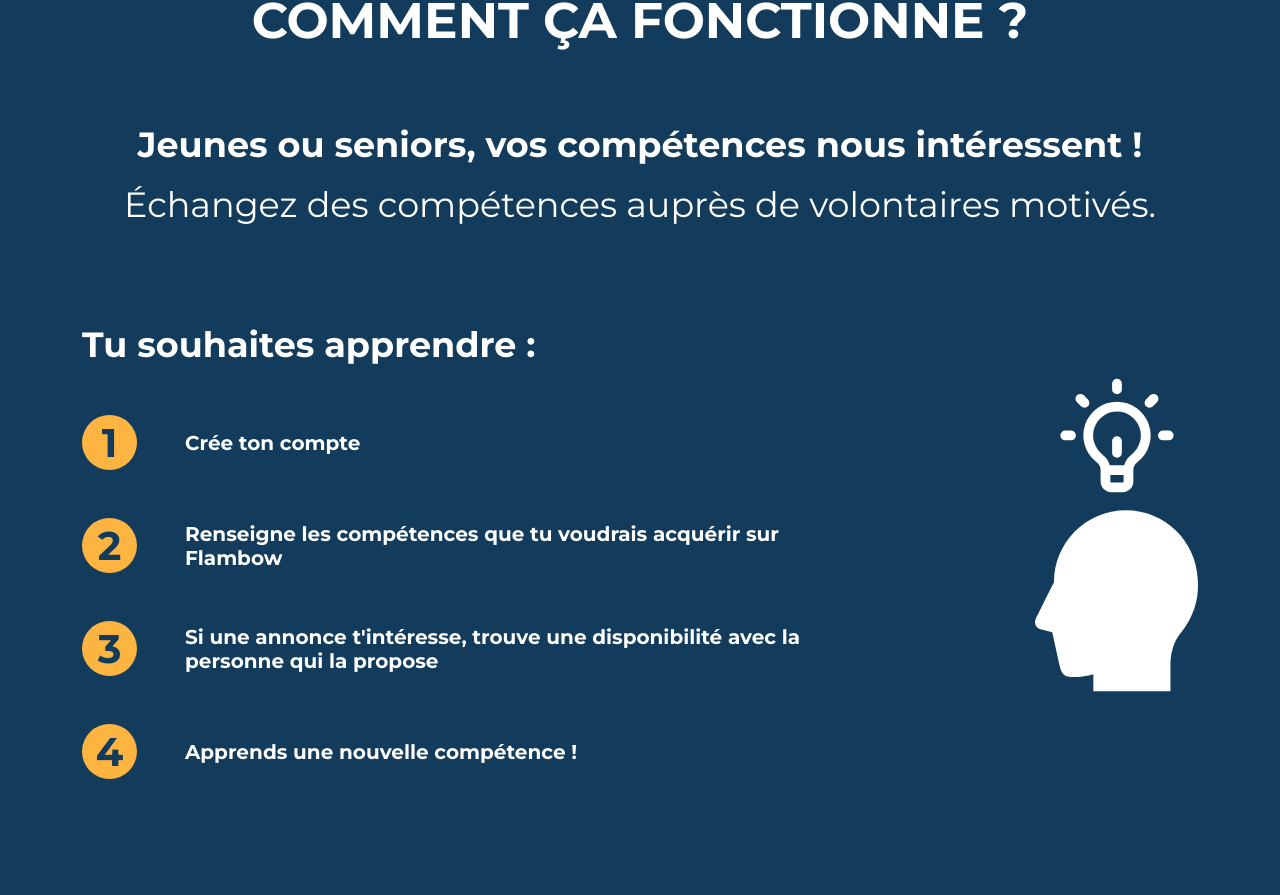
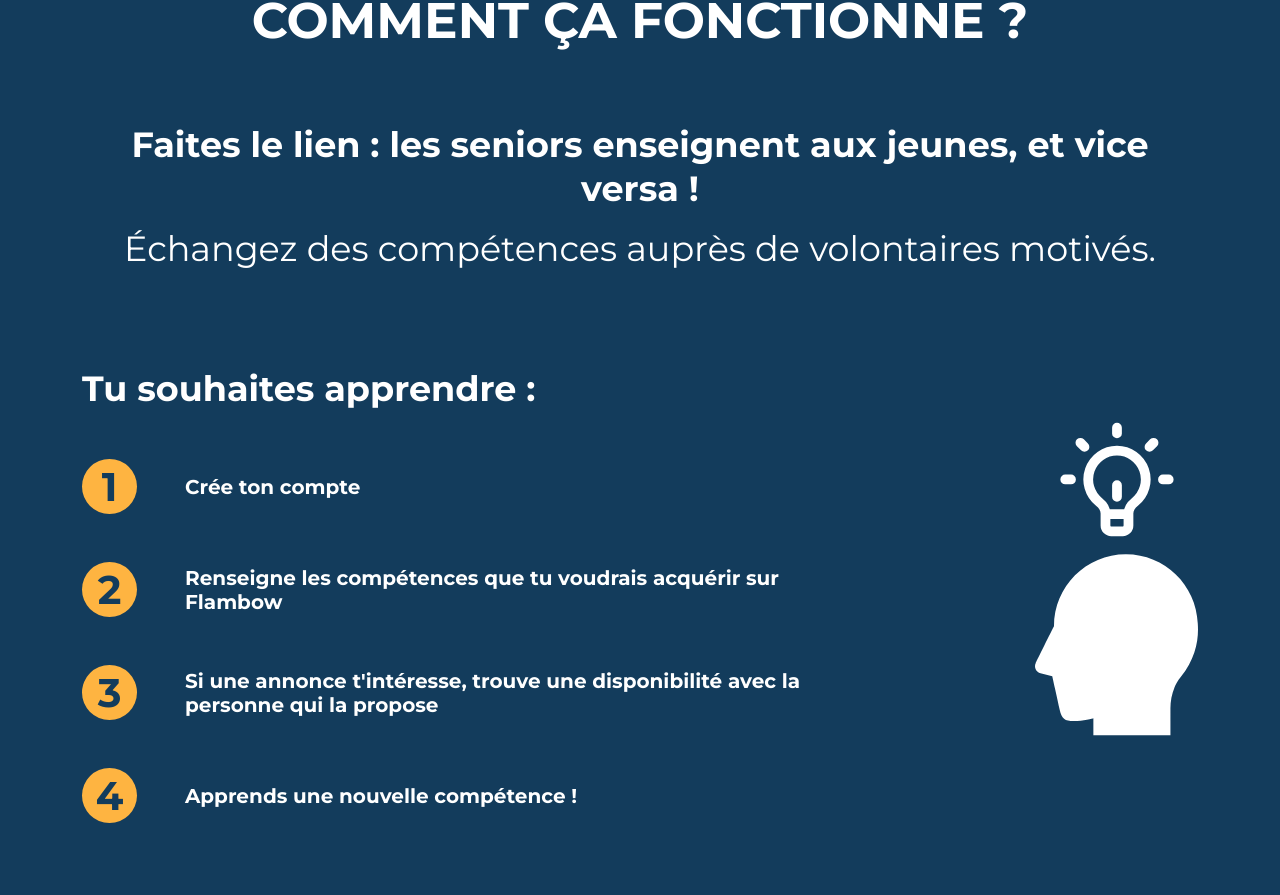
Before and after one commit to KizuCore/Flambow, a React (Vite) app: page / in a window 1280 px wide. Shown: the part 837-1732 px from the top of the page. Built offline with nearby package versions, Linux system fonts and the light colour scheme.

Commit message:
fix: update text in FunctionSection.jsx for clarity

```diff
--- a/src/FuntionSection.jsx
+++ b/src/FuntionSection.jsx
@@ -13,7 +13,7 @@ function FunctionIntro() {
           </h2>
           <p className="text-one pt-4">
             <span className="fw-bold text-title">
-              Jeunes ou seniors, vos compétences nous intéressent !
+              Faites le lien : les seniors enseignent aux jeunes, et vice versa !
             </span>
           </p>
           <p className="text-title">
```
